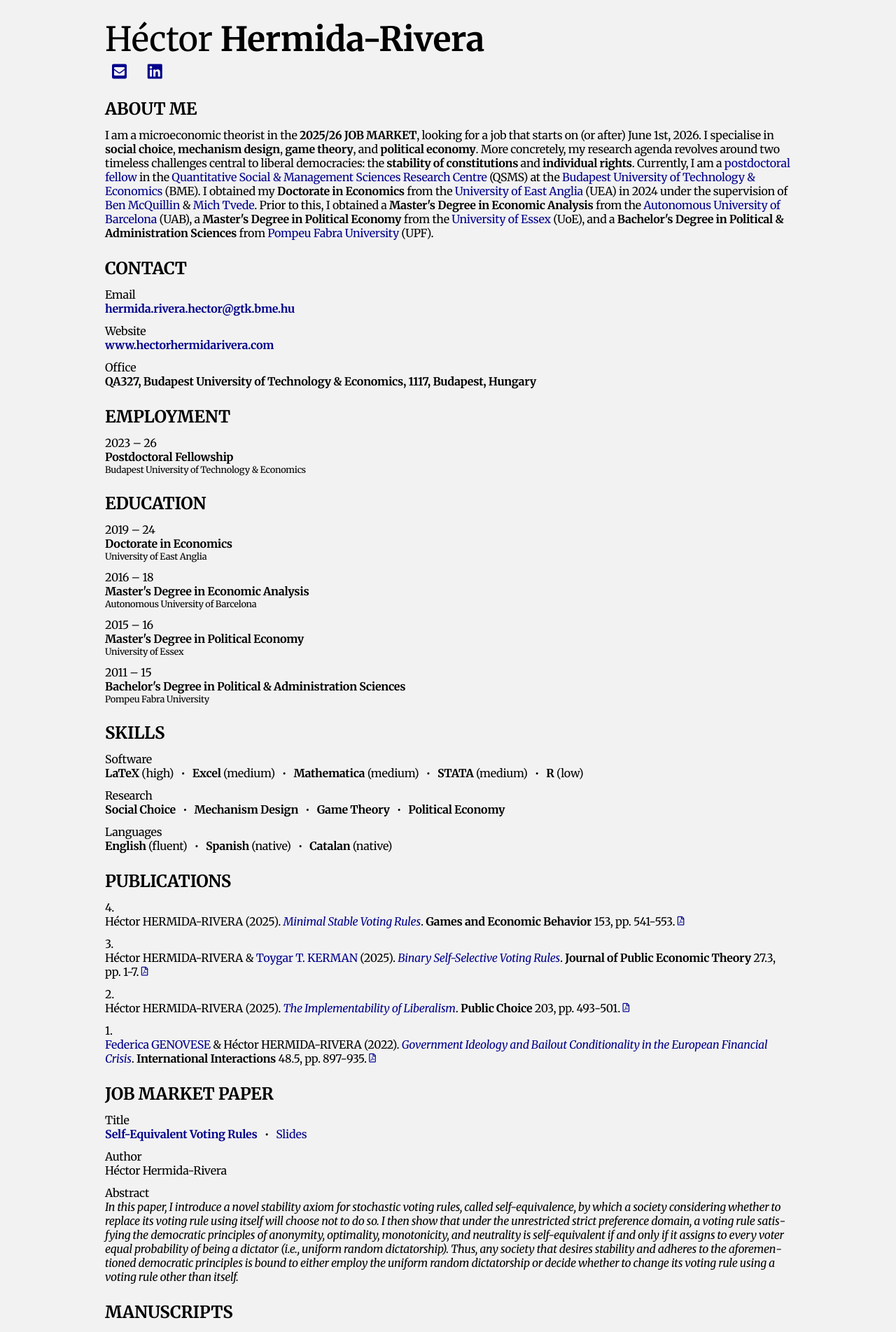
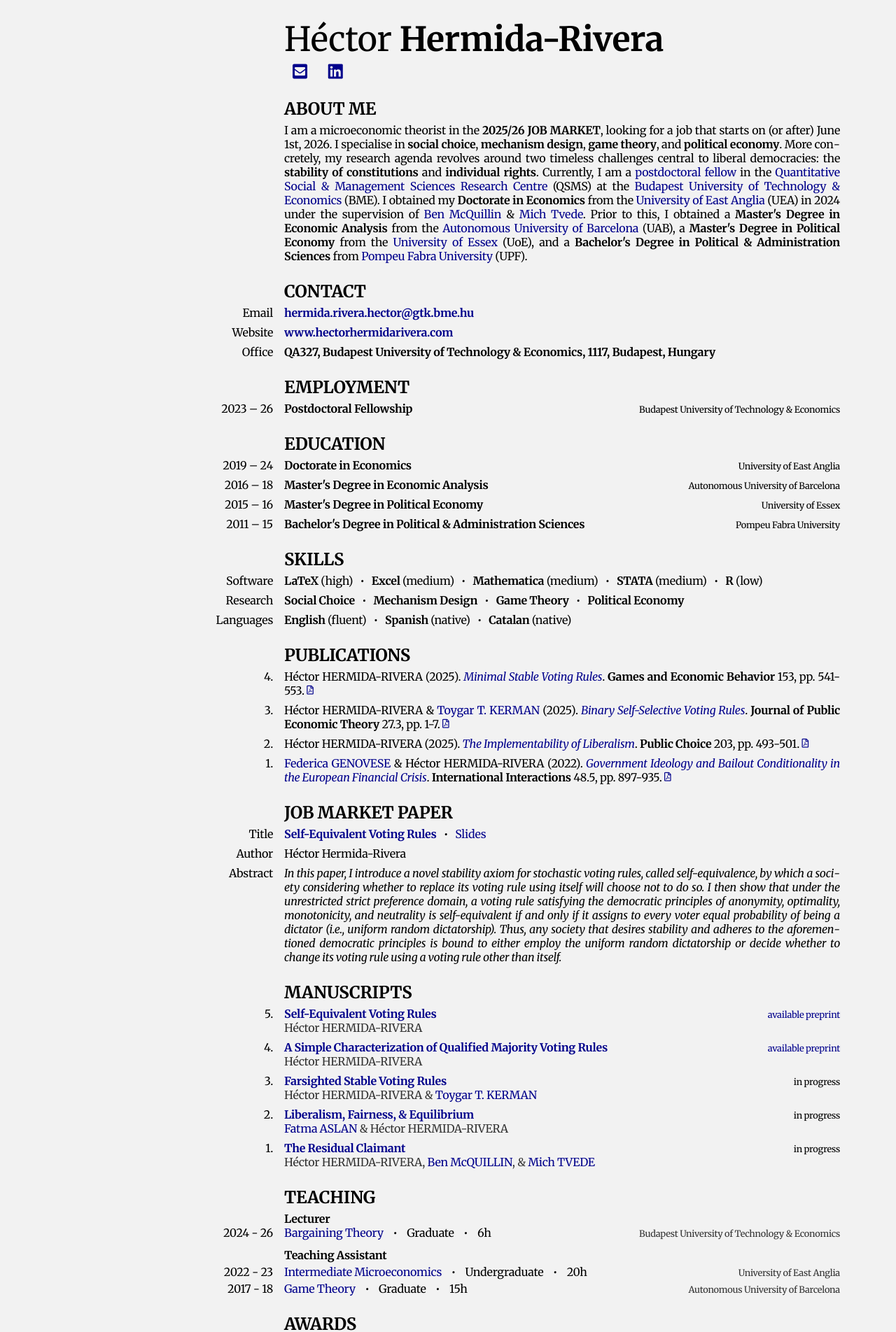
Before and after one commit to HectorHermidaRivera/hectorhermidarivera.github.io, a Jekyll site: the page built from index.md, in a window 1280 px wide. Shown: the top 1904 px of the page at 70% size. Built offline with Jekyll 4.4.1, drawn with Linux system fonts in a browser that asks for light colours; a style sheet for code colours, icons or effects is not loaded.

Commit message:
Update style.css

```diff
--- a/assets/css/style.css
+++ b/assets/css/style.css
@@ -333,6 +333,21 @@ body {
 @media (max-width: 1339px) {
   .sidebar {
     display: none !important;
+  .content {
+    margin-left: auto !important;
+    margin-right: auto !important;
+    margin-bottom: 30px !important;
+    padding-left: 10px;
+    padding-right: 10px;
+    max-width: 1000px !important;
+    width: 100% !important;
+    box-sizing: border-box;
+  }
+}
+
+@media (max-width: 1023px) {
+  .sidebar {
+    display: none !important;
   }
 .main-name,
   .name-title {
@@ -436,7 +451,7 @@ body {
     margin-bottom: 30px !important;
     padding-left: 10px;
     padding-right: 10px;
-    max-width: 1000px !important;
+    max-width: 834px !important;
     width: 100% !important;
     box-sizing: border-box;
   }
@@ -454,7 +469,7 @@ body {
     margin-bottom: 30px !important;
     padding-left: 0px;
     padding-right: 0px;
-    max-width: 834px;
+    max-width: 1000px;
     box-sizing: border-box;
   }
 }
```
